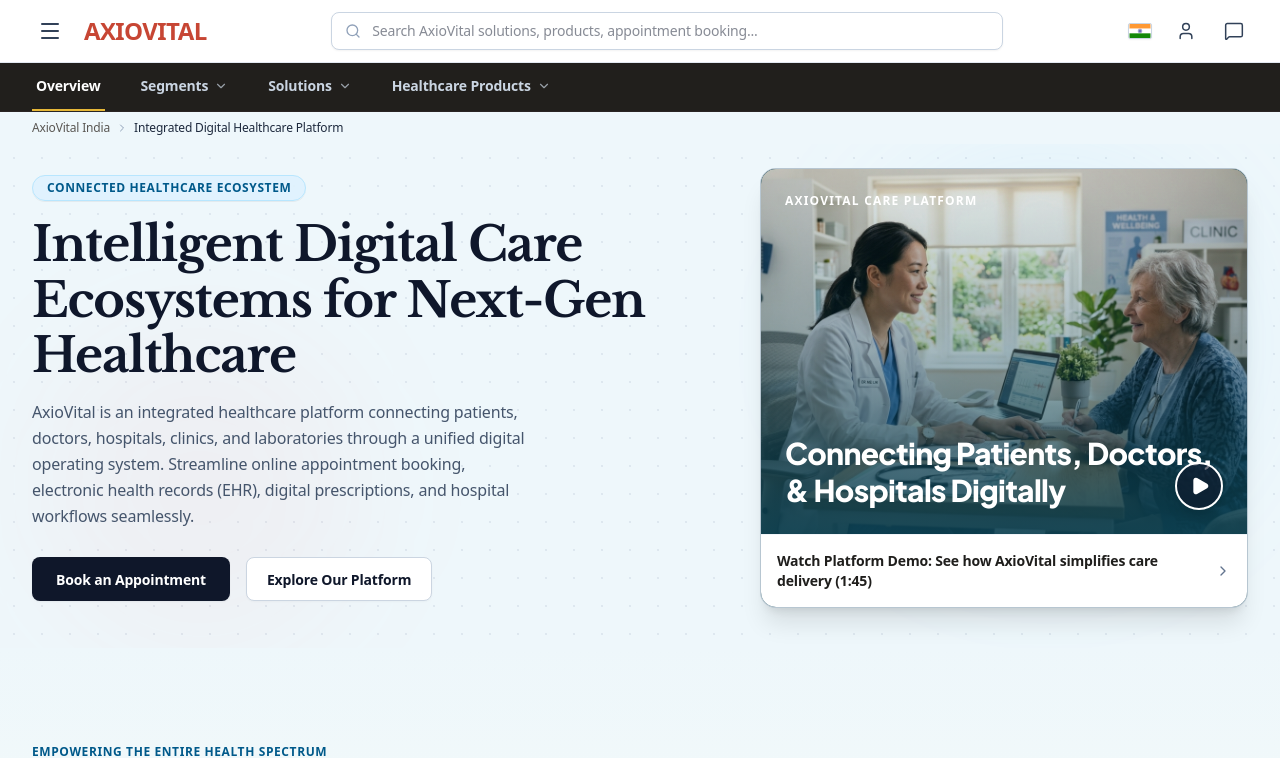
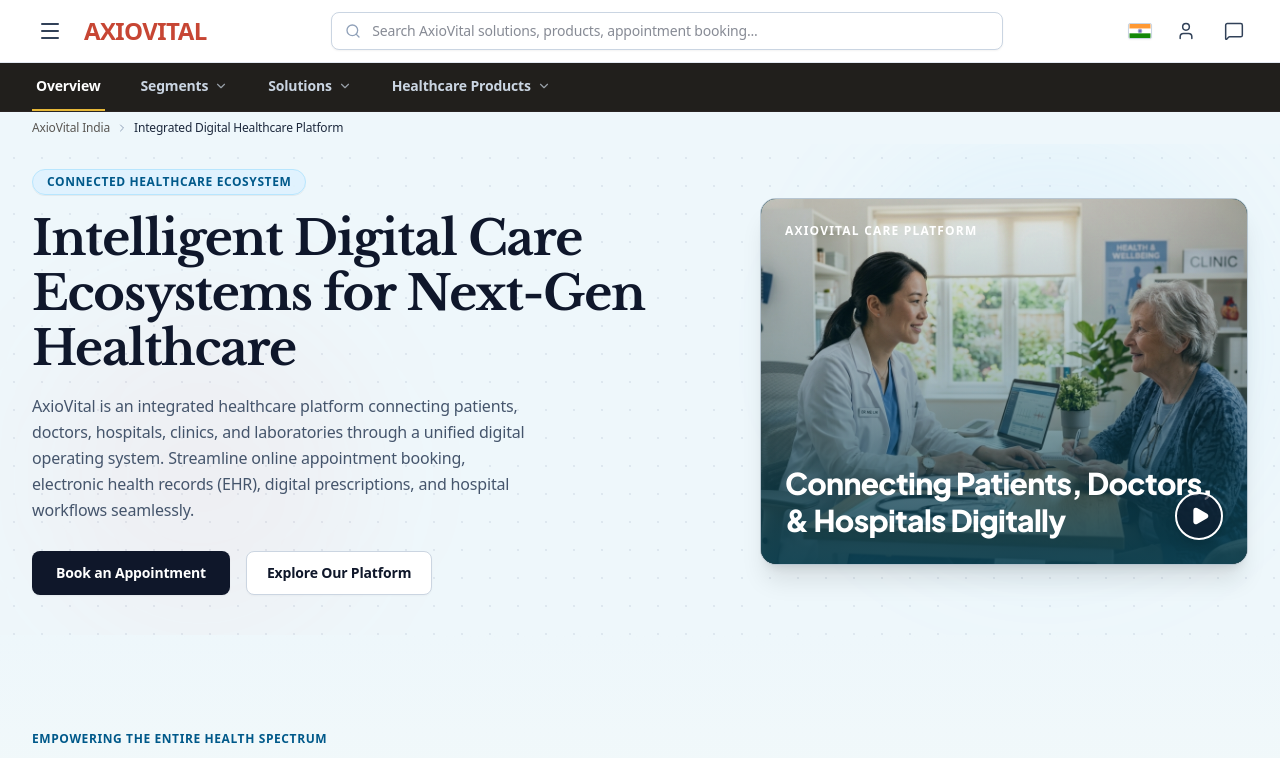
Before and after one commit to somraj-dev/website, a Next.js app: page / in a window 1280 px wide. Shown: the top 758 px of the page. Built offline with nearby package versions, Linux system fonts and the light colour scheme.

Commit message:
fix(ui): remove bottom Watch Platform Demo text bar from hero poster card

```diff
--- a/src/app/HomeView.tsx
+++ b/src/app/HomeView.tsx
@@ -97,17 +97,9 @@
                     </div>
                   </div>
                 </div>
-
-                <div className="p-4 bg-white border-t border-slate-100">
-                  <button
-                    onClick={() => setVideoModalOpen(true)}
-                    className="text-xs sm:text-sm font-bold text-[#1f1e1c] hover:text-[#c74634] transition-colors flex items-center gap-1 text-left"
-                  >
-                    Watch Platform Demo: See how AxioVital simplifies care delivery (1:45) <ChevronRight className="h-4 w-4 text-slate-500 shrink-0" />
-                  </button>
-                </div>
               </div>
             </div>
+
 
           </div>
         </div>
```
